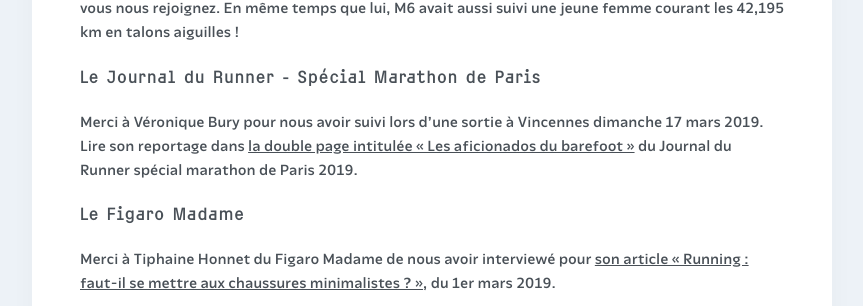
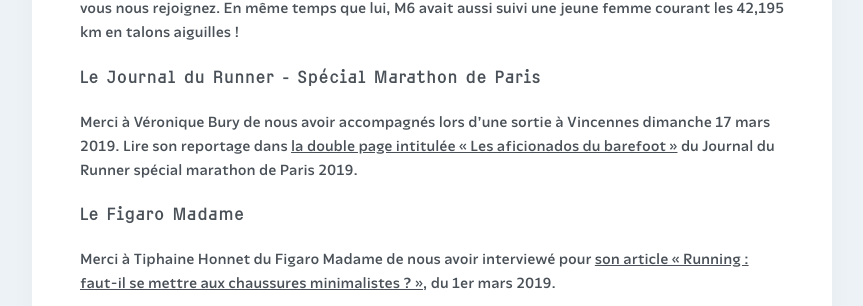
Before and after one commit to courirpaleo/courirpaleo.github.io, a Jekyll site: the page built from _pages-secondary/presse.md, in a window 1280 px wide and 900 px high, scrolled down 1323 px. Shown: the part 149-455 px from the top of the window, without its empty margins (208-1071 px from the left). Built offline with Jekyll 4.4.1, drawn with Linux system fonts in a browser that asks for light colours; some web fonts are replaced.

Commit message:
Update presse.md

```diff
--- a/_pages-secondary/presse.md
+++ b/_pages-secondary/presse.md
@@ -20,7 +20,7 @@
 
 
 ### Le Journal du Runner - Spécial Marathon de Paris
-Merci à Véronique Bury pour nous avoir suivi lors d'une sortie à Vincennes dimanche 17 mars 2019. Lire son reportage dans [la double page intitulée «&nbsp;Les aficionados du barefoot&nbsp;»](https://courirpaleo.github.io/assets/documents/Journal-du-Runner-17-mars-2019-Aficionados-du-barefoot-Courir-Paleo.pdf) du Journal du Runner spécial marathon de Paris 2019.
+Merci à Véronique Bury de nous avoir accompagnés lors d'une sortie à Vincennes dimanche 17 mars 2019. Lire son reportage dans [la double page intitulée «&nbsp;Les aficionados du barefoot&nbsp;»](https://courirpaleo.github.io/assets/documents/Journal-du-Runner-17-mars-2019-Aficionados-du-barefoot-Courir-Paleo.pdf) du Journal du Runner spécial marathon de Paris 2019.
 
 
 ### Le Figaro Madame
```
